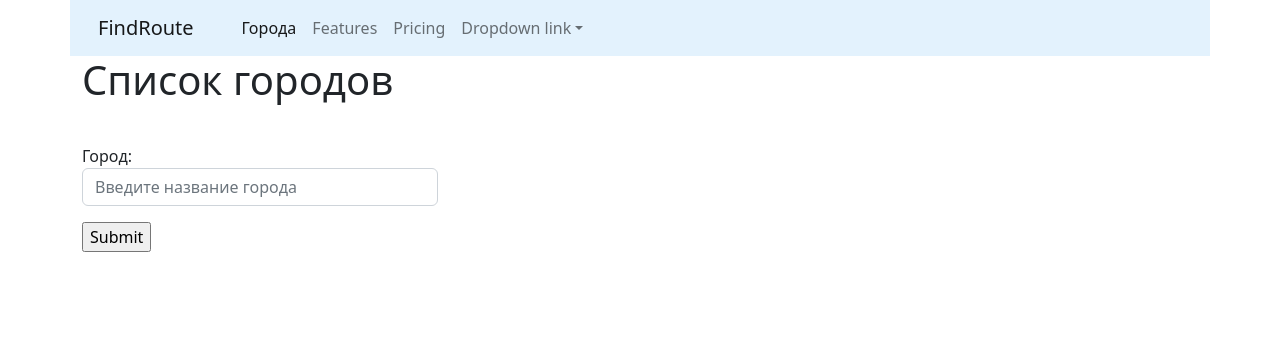
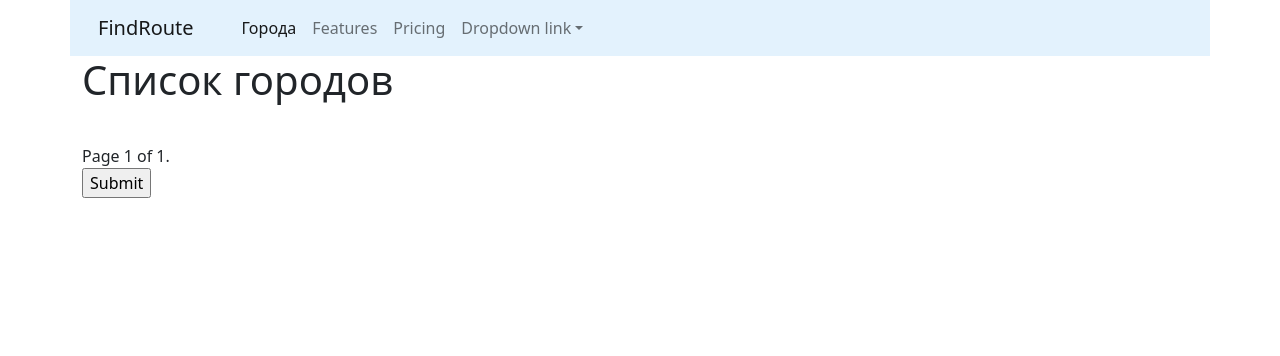
Before and after one commit to Ju4ara5/django_find_route, a Django app: page /cities/ in a window 1280 px wide. Shown: the top 356 px of the page. Run offline with Django 4.2, Linux system fonts and the light colour scheme; data that the repository does not hold is empty.

Commit message:
Пагинация

```diff
--- a/cities/templates/cities/home.html
+++ b/cities/templates/cities/home.html
@@ -6,7 +6,7 @@
 <div class="row">
     <div class="col-md-8 mx-auto my-2">
         <table class="table table-striped">
-            {% for object in object_list %}
+            {% for object in page_obj %}
             <tr>
                 <td>
                     <a href="{% url 'cities:detail' pk=object.pk %}">{{ object.name }}</a>
@@ -28,6 +28,24 @@
     </div>
 </div>
 
+<div class="pagination">
+    <span class="step-links">
+        {% if page_obj.has_previous %}
+            <a href="?page=1">&laquo; first</a>
+            <a href="?page={{ page_obj.previous_page_number }}">previous</a>
+        {% endif %}
+
+        <span class="current">
+            Page {{ page_obj.number }} of {{ page_obj.paginator.num_pages }}.
+        </span>
+
+        {% if page_obj.has_next %}
+            <a href="?page={{ page_obj.next_page_number }}">next</a>
+            <a href="?page={{ page_obj.paginator.num_pages }}">last &raquo;</a>
+        {% endif %}
+    </span>
+</div>
+
 <div class="row">
     <div class="col-md-4">
         <form action="" method="post"> {% csrf_token %}
--- a/cities/urls.py
+++ b/cities/urls.py
@@ -3,7 +3,8 @@ from django.urls import path
 from cities.views import *
 
 urlpatterns = [
-    path('', home, name='home'),
+    #  path('', home, name='home'),
+    path('', CityListView.as_view(), name='home'),
     path('detail/<int:pk>/', CityDetailView.as_view(), name='detail'),  # к имени класса добавляем as_view для отображения
     path('update/<int:pk>/', CityUpdateView.as_view(), name='update'),
     path('delete/<int:pk>/', CityDeleteView.as_view(), name='delete'),
--- a/cities/views.py
+++ b/cities/views.py
@@ -1,13 +1,14 @@
+from django.core.paginator import Paginator
 from django.shortcuts import render, get_object_or_404
 from django.urls import reverse_lazy
 
 from cities.forms import CityForm
 from cities.models import City
-from django.views.generic import DetailView, CreateView, UpdateView, DeleteView
+from django.views.generic import DetailView, CreateView, UpdateView, DeleteView, ListView
 
 __all__ = (
     'home',
-    'CityDetailView', 'CityCreateView', 'CityUpdateView', 'CityDeleteView'
+    'CityDetailView', 'CityCreateView', 'CityUpdateView', 'CityDeleteView', 'CityListView'
 )
 
 
@@ -27,7 +28,10 @@ def home(request, pk=None):  # функция отображения списк
 
     form = CityForm
     qs = City.objects.all()
-    context = {'object_list': qs, 'form': form}
+    lst = Paginator(qs, 2)  # 2 записи на 1 странице
+    page_number = request.GET.get('page')
+    page_obj = lst.get_page(page_number)
+    context = {'page_obj': page_obj, 'form': form}
     return render(request, 'cities/home.html', context)
 
 
@@ -55,8 +59,13 @@ class CityUpdateView(UpdateView):
 
 class CityDeleteView(DeleteView):
     model = City
-    template_name = 'cities/delete.html'
+    CityListView = 'cities/delete.html'
     success_url = reverse_lazy('cities:home')
-
 #    def get(self, request, *args, **kwargs):
 #        return self.post(request, *args, **kwargs)
+
+
+class CityListView(ListView):
+    paginate_by = 2  # 2 записи на 1 странице
+    model = City
+    template_name = 'cities/home.html'
```
